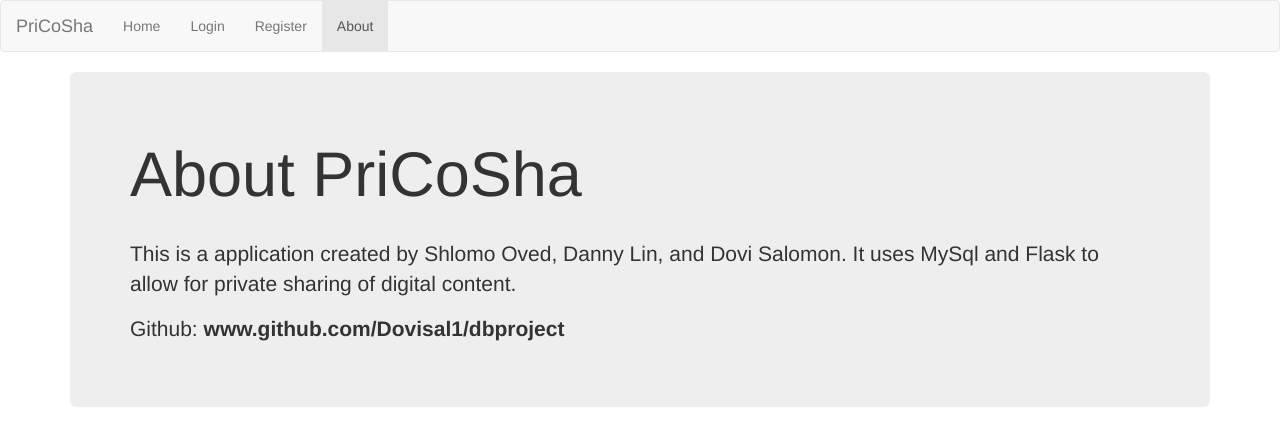
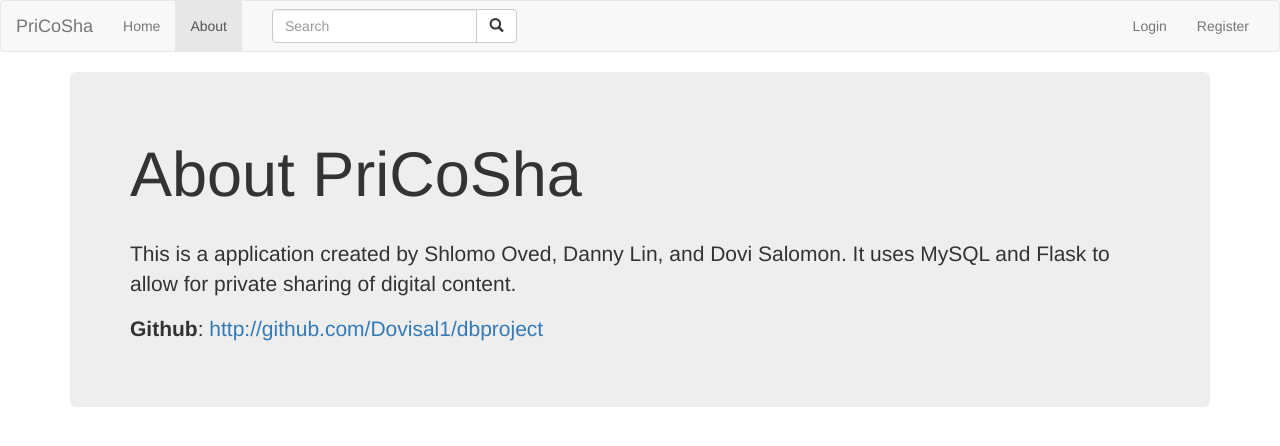
Before and after one commit to Dovisal1/dbproject, a Flask app: page /about/ in a window 1280 px wide. Shown: the top 446 px of the page. Run offline with Flask 2, Linux system fonts and the light colour scheme; parts of the project's set-up code (start-up, migrations or seed data) failed here and were passed over; some libraries are stand-ins or nearby versions.

Commit message:
fix styling and add search

```diff
--- a/app/templates/about.html
+++ b/app/templates/about.html
@@ -1,19 +1,16 @@
 <!-- extend from base layout -->
 <!-- Website About page -->
-{% extends "base.html" %}
-{% set nav_active = 'about' %}
-
-{% block page_content %}
+{% extends "base.html" %} {% set nav_active = 'about' %} {% set authenticated = isAuthenticated %} {% block page_content %}
 
 <div class="jumbotron">
     <h1>About PriCoSha</h1>
     <br>
     <p>
-This is a application created by Shlomo Oved, Danny Lin, and Dovi Salomon. It uses MySql and Flask to allow for private sharing of digital content.
+        This is a application created by Shlomo Oved, Danny Lin, and Dovi Salomon. It uses MySQL and Flask to allow for private sharing of digital content.
     </p>
 
     <p>
-Github: <b>www.github.com/Dovisal1/dbproject</b>
+        <strong>Github</strong>: <a href="http://github.com/Dovisal1/dbproject" target="_blank">http://github.com/Dovisal1/dbproject</a>
     </p>
 
 </div>
--- a/app/templates/base.html
+++ b/app/templates/base.html
@@ -1,6 +1,6 @@
 <!-- Creates Title Along with Links to Each Page in Site -->
 
-{% extends "bootstrap/base.html" %} {% block title %} {% if title %} {{ title }} {% else %} PriCoSha {% endif %} {% endblock %} {% block styles %} {{ super() }}
+{% extends "bootstrap/base.html" %}{% block title %} {% if title %} {{ title }} {% else %} PriCoSha {% endif %} {% endblock %} {% block styles %} {{ super() }}
 <style>
     .well {
         padding-top: 0px;
@@ -23,10 +23,23 @@
         <div class="collapse navbar-collapse" id="bs-example-navbar-collapse-1">
             <ul class="nav navbar-nav">
                 <li class="{% if nav_active=='index'%}active{%endif%}"><a href="/index">Home</a></li>
+                <li class="{% if nav_active=='about'%}active{%endif%}"><a href="/about">About</a></li>
+            </ul>
+            <div class="col-sm-3 col-md-3">
+                <form class="navbar-form" action="/search" method="GET">
+                    <div class="input-group">
+                        <input type="text" class="form-control" placeholder="Search" name="query">
+                        <div class="input-group-btn">
+                            <button class="btn btn-default" type="submit"><i class="glyphicon glyphicon-search"></i></button>
+                        </div>
+                    </div>
+                </form>
+            </div>
+            <ul class="nav navbar-nav navbar-right">
+                {% if not authenticated %}
                 <li class="{% if nav_active=='login'%}active{%endif%}"><a href="/login">Login</a></li>
                 <li class="{% if nav_active=='register'%}active{%endif%}"><a href="/register">Register</a></li>
-                <li class="{% if nav_active=='about'%}active{%endif%}"><a href="/about">About</a></li>
-                {% if authenticated %}
+                {%endif%} {% if authenticated %}
                 <li><a href="/logout">Logout</a></li>
                 {%endif%}
             </ul>
--- a/app/views.py
+++ b/app/views.py
@@ -3,10 +3,8 @@ from flask import Flask
 from app import app
 import pymysql.cursors
 import hashlib
-#from .forms import SearchForm
-#import requests
-#import json
-#import codecs
+import os, sys, stat
+from werkzeug.utils import secure_filename
 
 conn = pymysql.connect(host=app.config['DBHOST'],
                        user=app.config['DBUSER'],
@@ -43,7 +41,7 @@ def index():
 #Routes About Page
 @app.route('/about/')
 def about():
-    return render_template("about.html", title='About')
+    return render_template("about.html", title='About', isAuthenticated = authenticated())
 
 #Routes Login Page
 @app.route('/login')
@@ -128,22 +126,39 @@ def logout():
     session.pop('username')
     return redirect('/')
 
-#Needs to be edited
-'''
+#Posting
 @app.route('/post', methods=['GET', 'POST'])
 def post():
     username = session['username']
     cursor = conn.cursor();
     blog = request.form['blog']
-    query1 = 'INSERT INTO post (uname) VALUES(%s)'
+    photo = request.files['file']
+    if photo:
+        filename = secure_filename(photo.filename)
+        os.chmod(app.config["PHOTO_DIRECTORY"], 0o777)
+        photo.save(os.path.join(app.config["PHOTO_DIRECTORY"], filename))
+    query = 'INSERT INTO post (uname) VALUES(%s)'
     cursor.execute(query, (username))
     conn.commit()
-    query2 = 'SELECT max(cid) FROM post'
+    query = 'SELECT max(cid) FROM post'
     cursor.execute(query)
     cid = cursor.fetchone
-    query3 = 'INSERT INTO content (blog_post, username) VALUES(%s, %s)'
+    query = 'INSERT INTO content (blog_post, username) VALUES(%s, %s)'
     cursor.execute(query, (blog, username))
     conn.commit()
     cursor.close()
     return redirect(url_for('home'))
-'''
+
+#Posting
+
+
+@app.route('/search', methods=['GET', 'POST'])
+def search():
+    username = session['username']
+    cursor = conn.cursor()
+    searchQuery = request.form['query']
+    query = 'SELECT date, name FROM content NATURAL JOIN post WHERE uname = %s AND name LIKE "\%%s" ORDER BY date DESC'
+    cursor.execute(query, (searchQuery))
+    data = cursor.fetchone()
+    cursor.close()
+    return render_template("search_results.html", posts=data)
```
Lines whose indentation alone changed are shown as unchanged.
